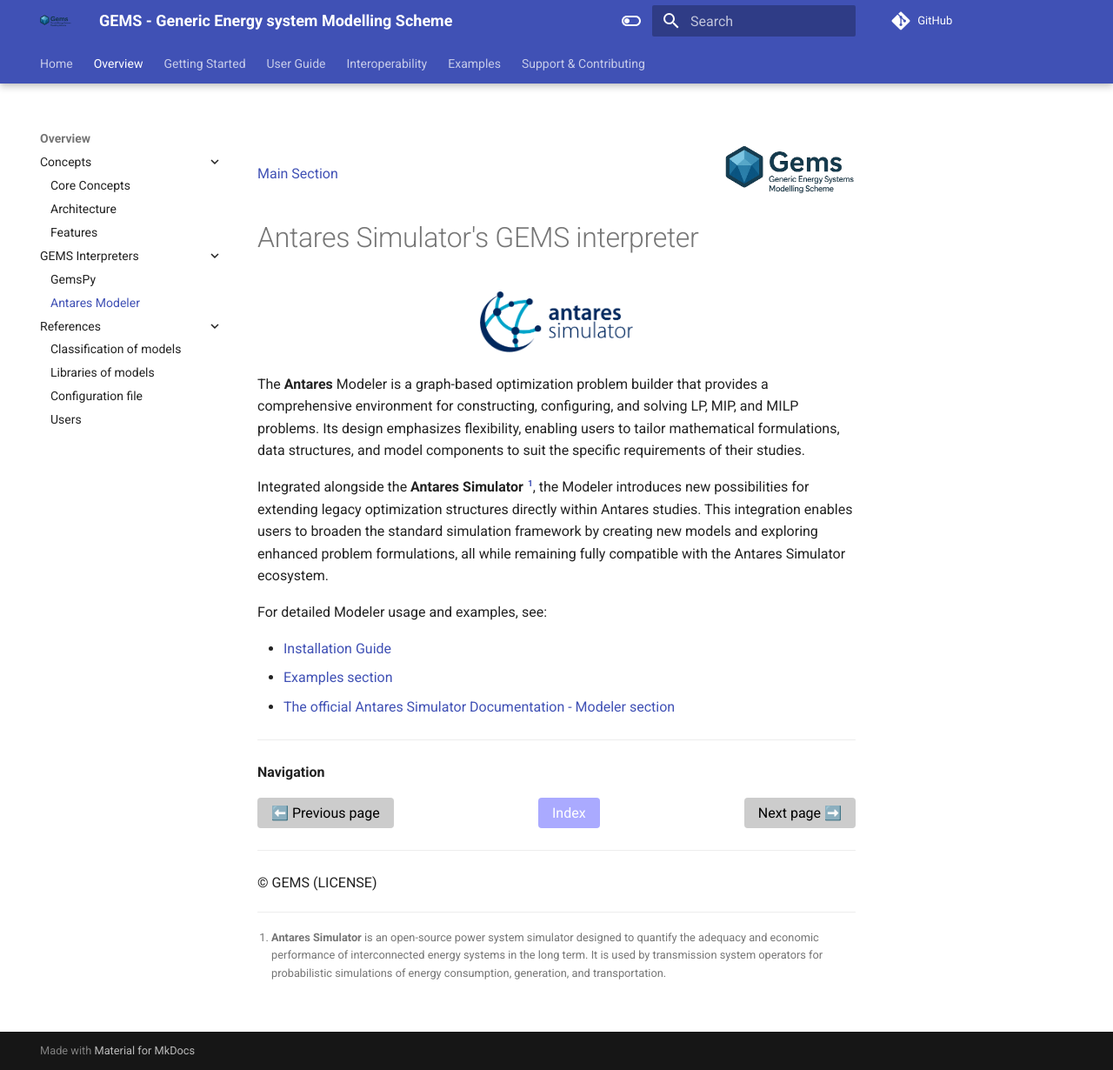
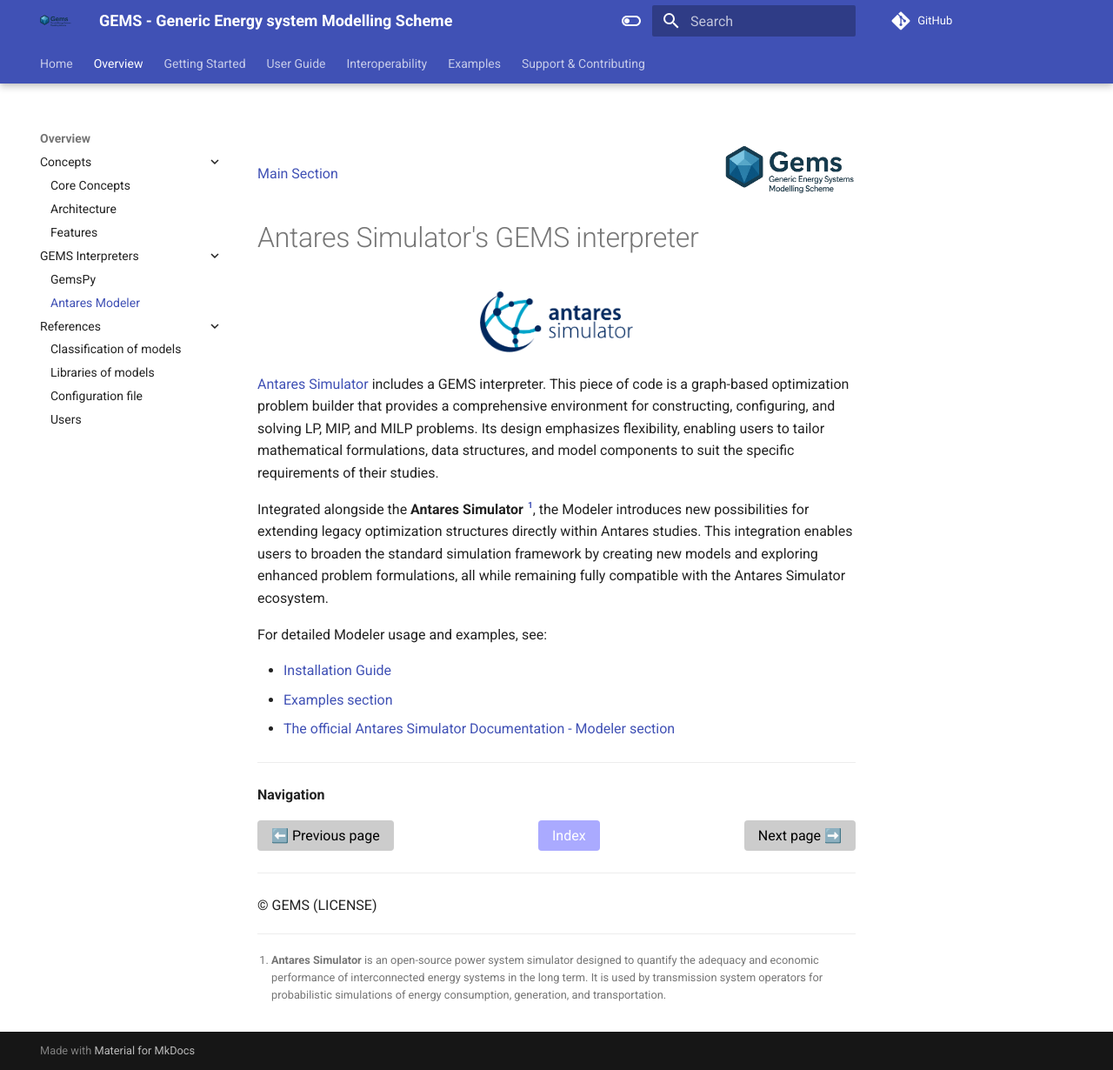
Before and after one commit to AntaresSimulatorTeam/GEMS, an MkDocs documentation site: the page built from doc/1_Overview/GEMS Interpreters/2_antares_simulator_modeler.md, in a window 1280 px wide and 1230 px high. Shown: the whole window at 87% size. Built offline with MkDocs 1.6.1 and Material for MkDocs 9.7.7, drawn with Linux system fonts in a browser that asks for light colours; comment, search, counter and statistics services are not loaded.

Commit message:
add link to simulator doc
Co-authored-by: Antoine Oustry, PhD <58943406+aoustry@users.noreply.github.com>

```diff
--- a/doc/1_Overview/GEMS Interpreters/2_antares_simulator_modeler.md
+++ b/doc/1_Overview/GEMS Interpreters/2_antares_simulator_modeler.md
@@ -13,7 +13,7 @@
   <img src="../../../assets/5_antares_sim_logo.webp" alt="Antares Simulator logo" style="height: 70px;"/>
 </div>
 
-The **Antares** Modeler is a graph-based optimization problem builder that provides a comprehensive environment for constructing, configuring, and solving LP, MIP, and MILP problems. Its design emphasizes flexibility, enabling users to tailor mathematical formulations, data structures, and model components to suit the specific requirements of their studies.
+[Antares Simulator](https://antares-simulator.readthedocs.io/en/latest/) includes a GEMS interpreter. This piece of code is a graph-based optimization problem builder that provides a comprehensive environment for constructing, configuring, and solving LP, MIP, and MILP problems. Its design emphasizes flexibility, enabling users to tailor mathematical formulations, data structures, and model components to suit the specific requirements of their studies.
 
 Integrated alongside the **Antares Simulator [^1]**, the Modeler introduces new possibilities for extending legacy optimization structures directly within Antares studies. This integration enables users to broaden the standard simulation framework by creating new models and exploring enhanced problem formulations, all while remaining fully compatible with the Antares Simulator ecosystem.
 
```
